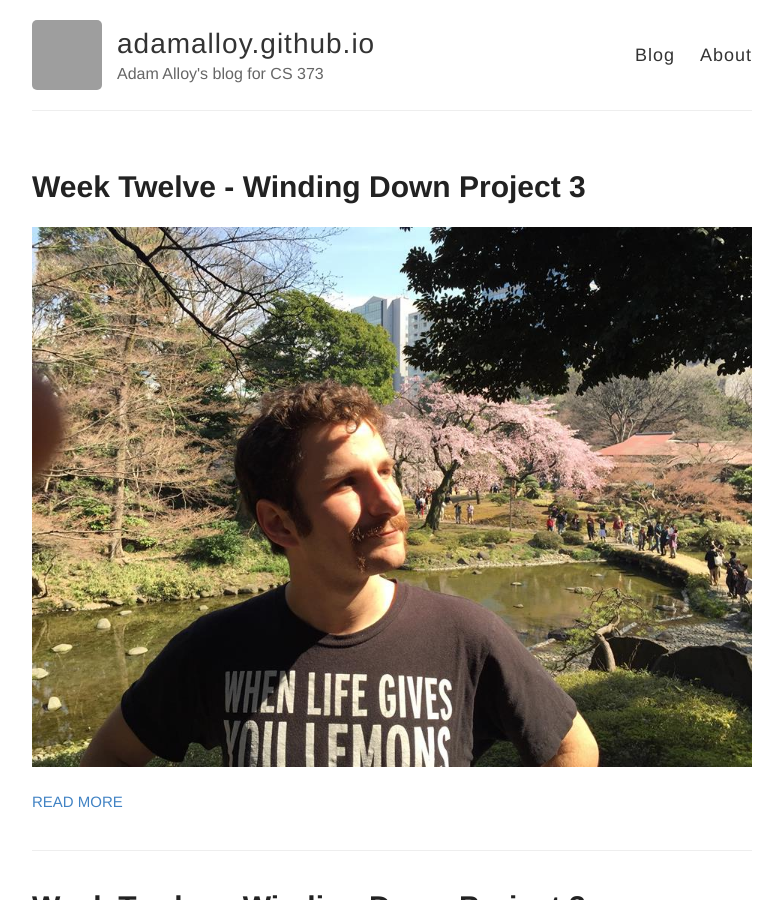
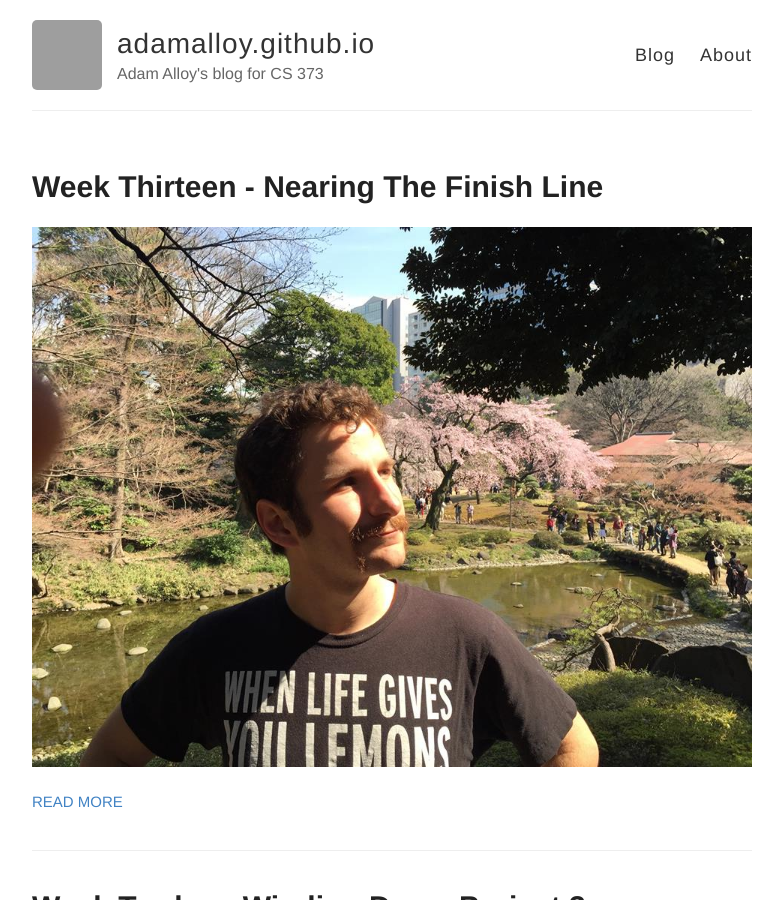
Before and after one commit to adamalloy/adamalloy.github.io, a Jekyll site: the page built from index.html, in a window 1280 px wide and 900 px high. Shown: the whole window, without its empty margins (248-1031 px from the left). Built offline with Jekyll 4.4.1, drawn with Linux system fonts in a browser that asks for light colours; Markdown is read by kramdown in place of the engine named in the settings; grey boxes are pictures that could not be loaded.

Commit message:
Update 2016-05-01-Week-Thirteen.md

```diff
--- a/_posts/2016-05-01-Week-Thirteen.md
+++ b/_posts/2016-05-01-Week-Thirteen.md
@@ -1,6 +1,6 @@
 ---
 layout: default
-title: Week Twelve - Winding Down Project 3
+title: Week Thirteen - Nearing The Finish Line
 ---
 ![My Profile Picture](/images/adampic.jpg)
 
```
